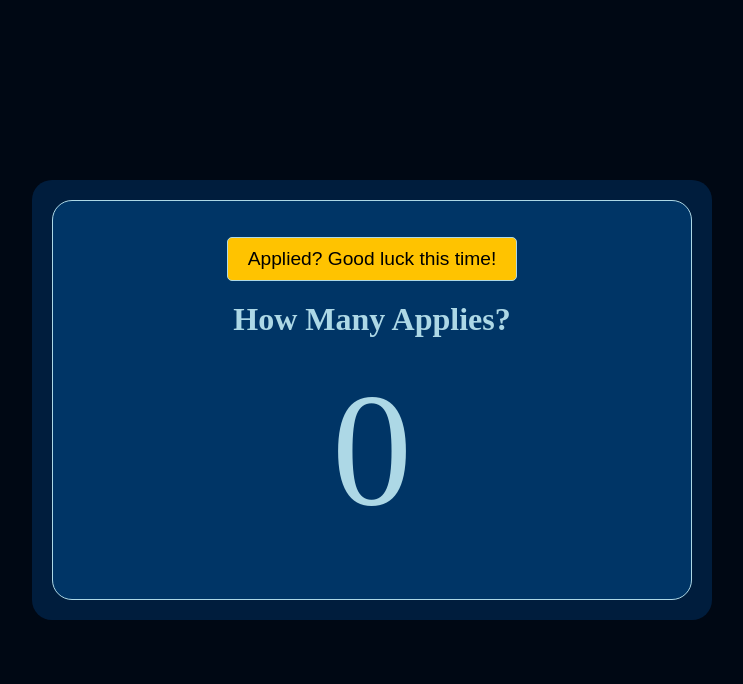
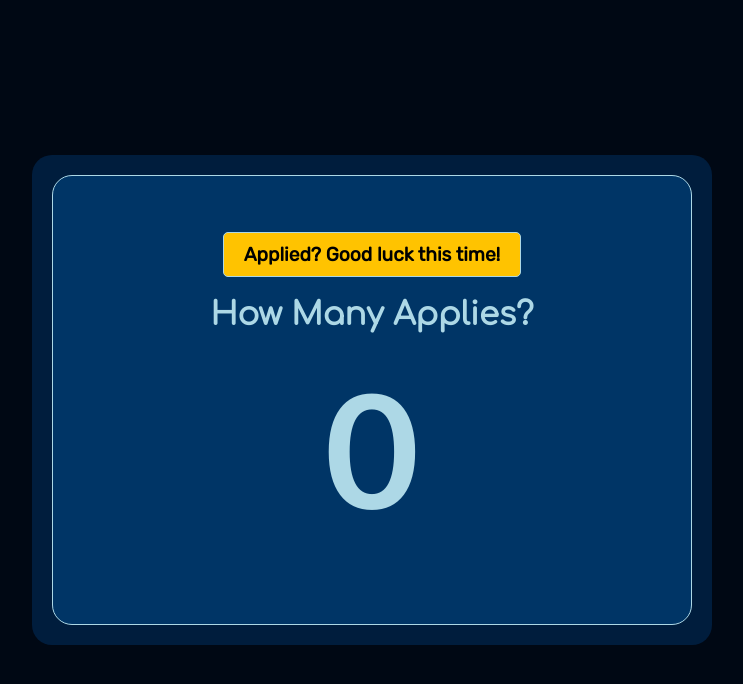
Before and after one commit to kirielss/HowManyApplies, a React (Vite) app in the folder project-files/: page / in a window 1280 px wide. Shown: the top 684 px of the page, without its empty margins (268-1011 px from the left). Built offline with nearby package versions, Linux system fonts and the light colour scheme.

Commit message:
feat: new css fonts

```diff
--- a/project-files/src/index.css
+++ b/project-files/src/index.css
@@ -1,3 +1,6 @@
+@import url('https://fonts.googleapis.com/css2?family=Comfortaa&family=PT+Sans+Narrow&family=Rubik&display=swap');
+@import url('https://fonts.googleapis.com/css2?family=Schibsted+Grotesk:wght@400;600&display=swap');
+
 * {
   box-sizing: border-box;
   margin: 0;
@@ -11,6 +14,7 @@ body {
   display: flex;
   justify-content: center;
   align-items: center;
+
 }
 
 button {
@@ -21,6 +25,8 @@ button {
   padding: 10px 20px;
   font-size: 1.2rem;
   cursor: pointer;
+  font-family: 'Rubik', sans-serif;
+  font-weight: bold;
 }
 
 button:active {
@@ -35,7 +41,7 @@ button:active {
 }
 
 .card {
-  height: 400px;
+  height: 450px;
   display: flex;
   flex-direction: column;
   justify-content: center;
@@ -48,12 +54,20 @@ button:active {
 
 }
 
+h1 {
+  font-family: 'Comfortaa', cursive;
+}
+
 p {
   font-size: 10rem;
+  font-family: 'Schibsted Grotesk', sans-serif;
+  font-weight: bold;
 }
 
 h2 {
   color: #ffd60a;
+  font-family: 'PT Sans Narrow', sans-serif;
+  font-size: 2rem;
 }
 
 @media screen and (min-width: 800px) {
```
